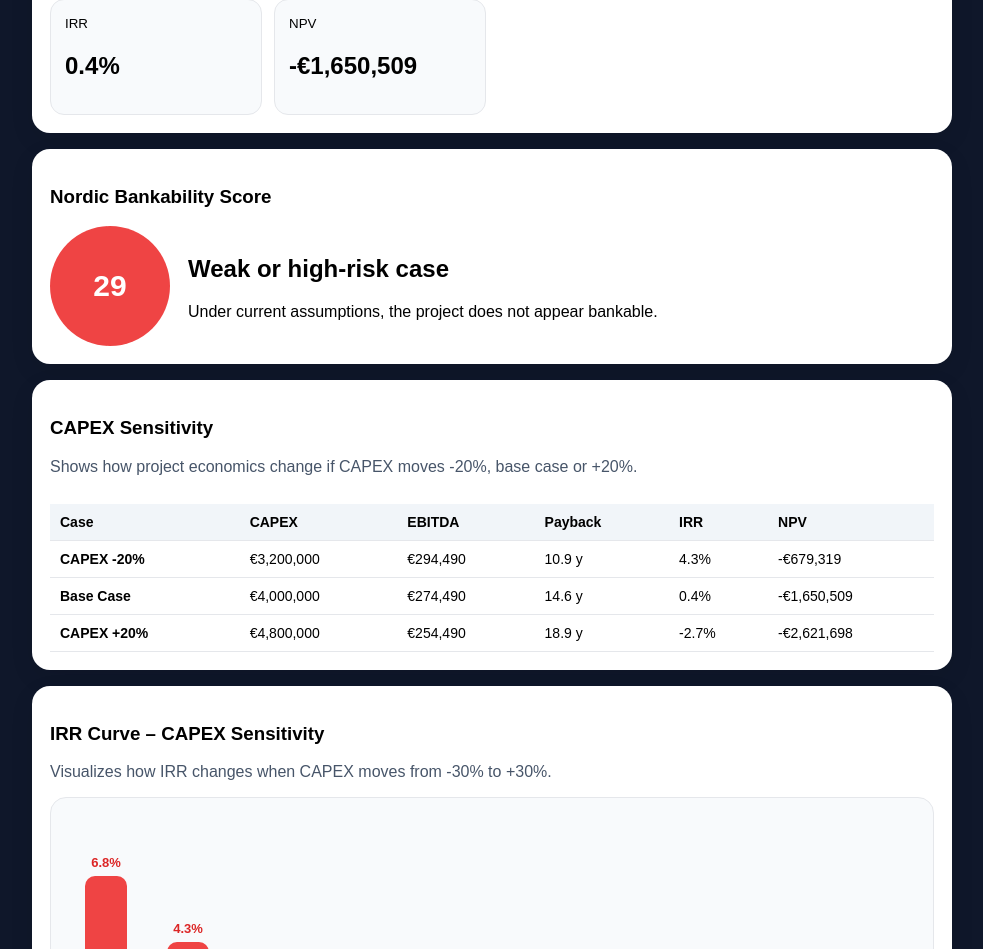
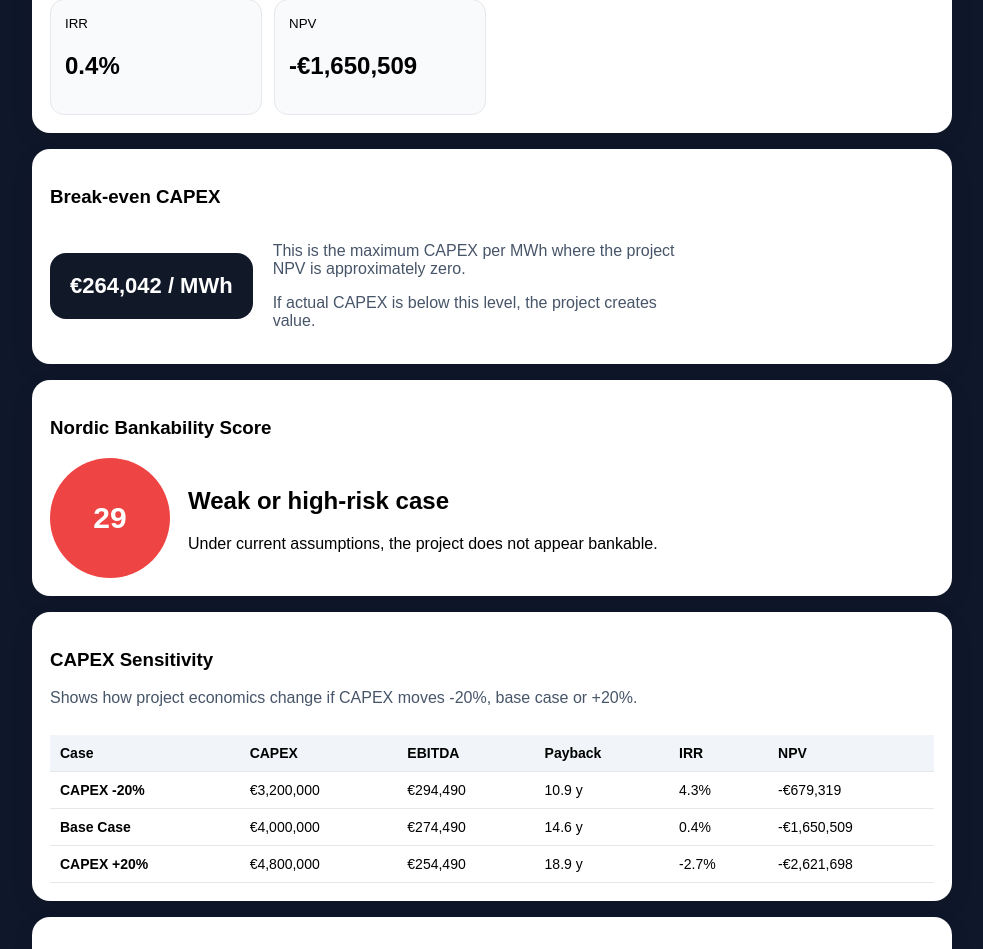
Before and after one commit to Jocke75-hub/nordic-bess-pro, a Next.js app: page / in a window 1280 px wide. Shown: the part 1081-2030 px from the top of the page, without its empty margins (148-1131 px from the left). Built offline with nearby package versions, Linux system fonts and the light colour scheme.

Commit message:
Update page.js

```diff
--- a/app/page.js
+++ b/app/page.js
@@ -51,8 +51,35 @@ export default function Home() {
     return ((low + high) / 2) * 100;
   }
 
+function findBreakEvenCapexPerMWh() {
+  let low = 100000;
+  let high = 1000000;
+
+  for (let i = 0; i < 50; i++) {
+    const mid = (low + high) / 2;
+
+    const testCapex = mwh * mid;
+    const testOpex = testCapex * (opexPercent / 100);
+    const testEbitda = revenue - testOpex;
+
+    const testNPV = testEbitda > 0
+      ? calculateNPV(testCapex, testEbitda, lifetime, discountRate)
+      : -testCapex;
+
+    if (testNPV > 0) {
+      low = mid;
+    } else {
+      high = mid;
+    }
+  }
+
+  return (low + high) / 2;
+}
+
   const npv = ebitda > 0 ? calculateNPV(capex, ebitda, lifetime, discountRate) : -capex;
   const irr = ebitda > 0 ? calculateIRR(capex, ebitda, lifetime) : 0;
+
+  const breakEvenCapexPerMWh = findBreakEvenCapexPerMWh();
 
   const fcrShare = revenue > 0 ? fcrRevenue / revenue : 0;
   const arbitrageShareResult = revenue > 0 ? arbitrageRevenue / revenue : 0;
@@ -249,6 +276,38 @@ ${score >= 75
           </div>
         </div>
 
+<div style={cardStyle}>
+  <h3>Break-even CAPEX</h3>
+
+  <div style={{
+    display: "flex",
+    gap: "20px",
+    flexWrap: "wrap",
+    alignItems: "center"
+  }}>
+
+    <div style={{
+      background: "#111827",
+      color: "white",
+      padding: "20px",
+      borderRadius: "16px",
+      fontSize: "22px",
+      fontWeight: "bold"
+    }}>
+      {formatEUR(breakEvenCapexPerMWh)} / MWh
+    </div>
+
+    <div style={{ maxWidth: "420px" }}>
+      <p style={{ color: "#475569" }}>
+        This is the maximum CAPEX per MWh where the project NPV is approximately zero.
+      </p>
+      <p style={{ color: "#475569" }}>
+        If actual CAPEX is below this level, the project creates value.
+      </p>
+    </div>
+
+  </div>
+</div>
         <div style={cardStyle}>
           <h3>Nordic Bankability Score</h3>
           <div style={{ display: "flex", alignItems: "center", gap: "18px", flexWrap: "wrap" }}>
```
